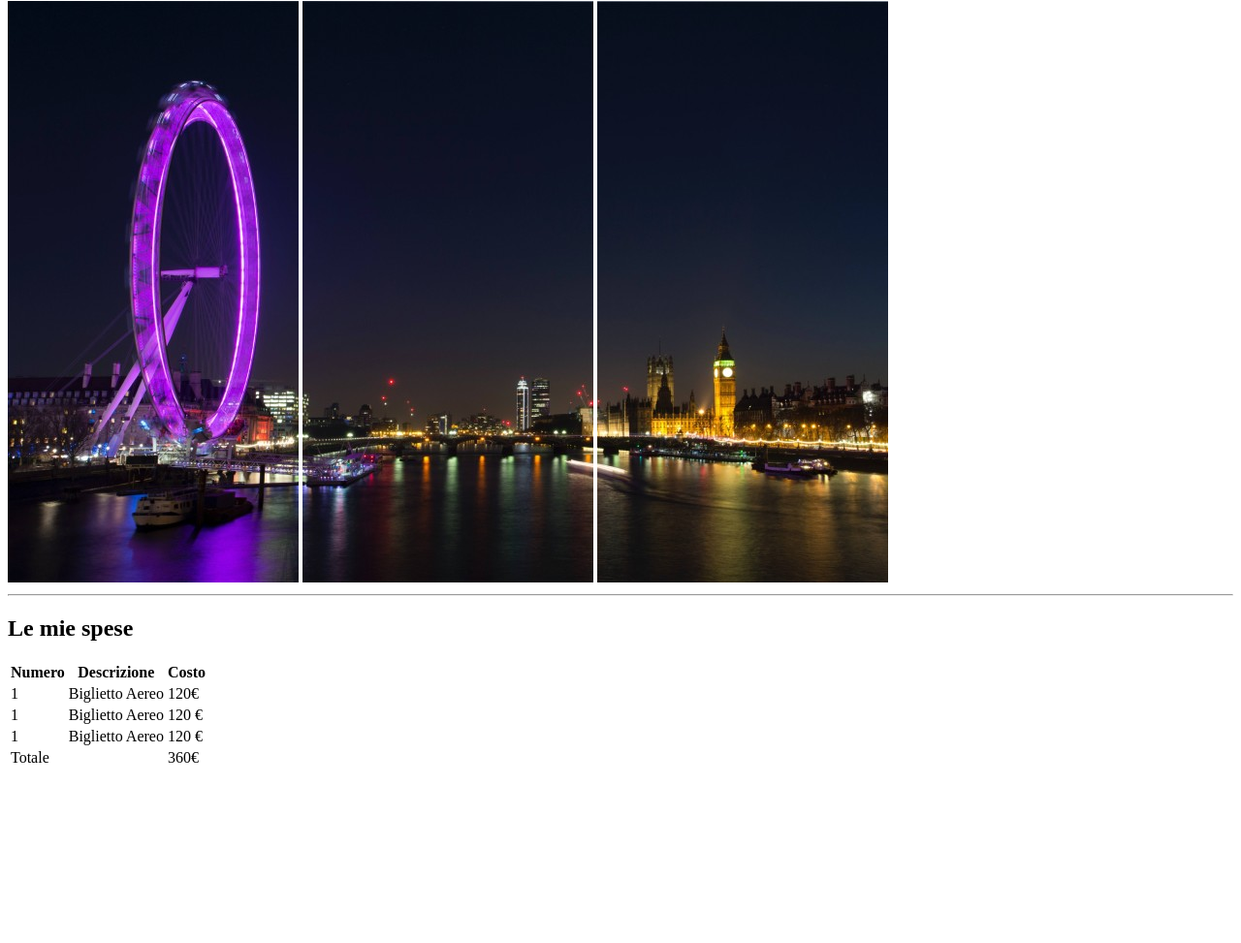
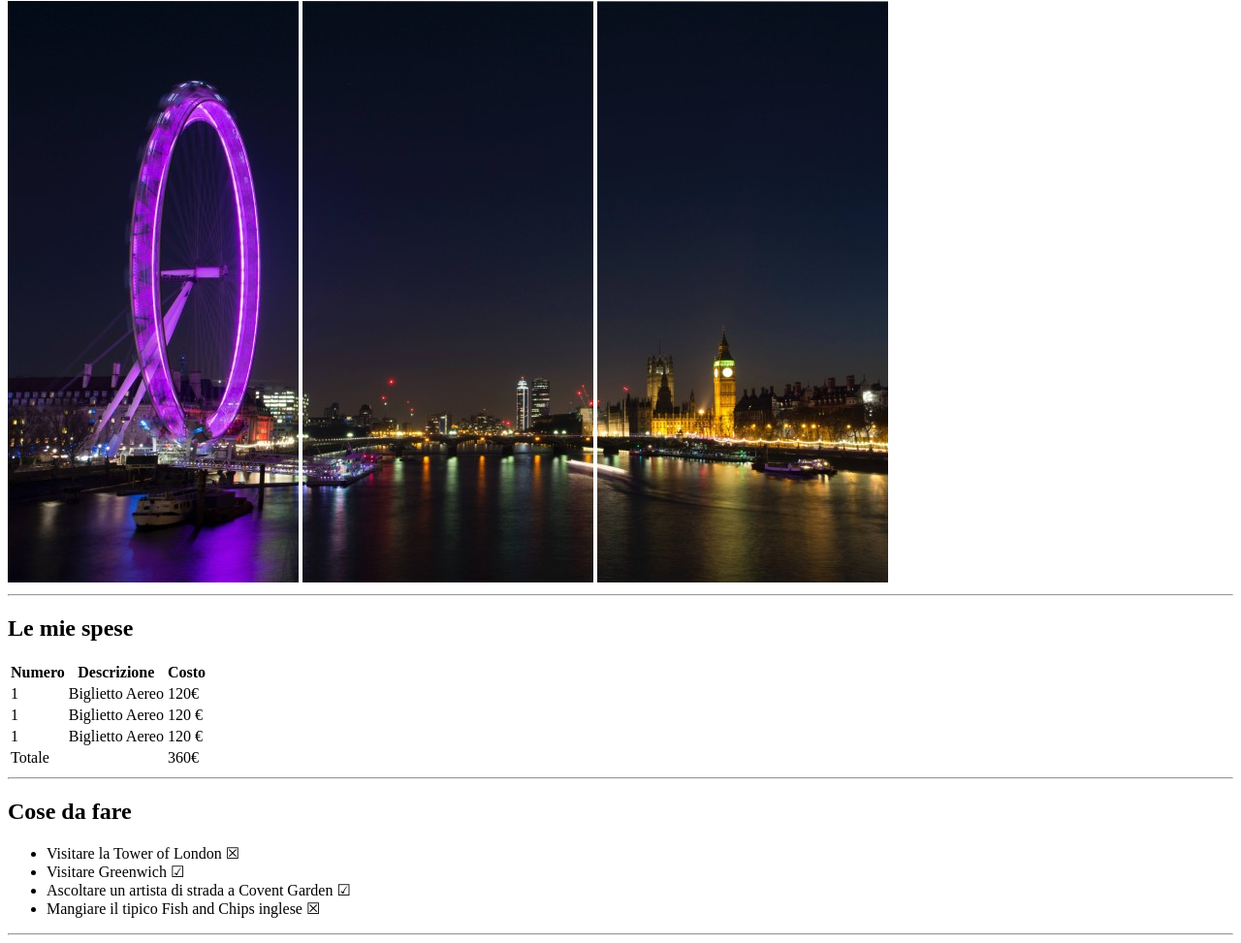
Before and after one commit to Damiano-Mariscoli/html-london-trip, a plain HTML site: page index.html in a window 1280 px wide. Shown: the part 79-1052 px from the top of the page at 97% size. Before the commit the page ends 881 px from the top, so only its background shows below. Drawn offline with Linux system fonts and the light colour scheme.

Commit message:
Creata la lista "cose da fare"

```diff
--- a/index.html
+++ b/index.html
@@ -8,13 +8,16 @@
 <body>
     <header>
         <h1>Il mio Viaggio a Londra</h1>
+        <div>
         <img src="./img/pexels-bill-emrich-230794-0.jpg" alt="">
         <img src="./img/pexels-bill-emrich-230794-1.jpg" alt="">
         <img src="./img/pexels-bill-emrich-230794-2.jpg" alt="">
+        </div>
         <hr>
     </header>
     <main>
         <h2>Le mie spese</h2>
+        <div>
         <table>
             <thead>
                 <tr>
@@ -48,6 +51,19 @@
                 </tr>
             </tfoot>
         </table>
+        </div>
+        <hr>
+        <h2>Cose da fare</h2>
+        <div>
+            <ul>
+                <li>Visitare la Tower of London &#9746;</li>
+                <li>Visitare Greenwich &#9745;</li>
+                <li>Ascoltare un artista di strada a Covent Garden &#9745;</li>
+                <li>Mangiare il tipico Fish and Chips inglese &#9746;</li>
+            </ul>
+        </div>
+        <hr>
+
     </main>
 
 </body>
```
